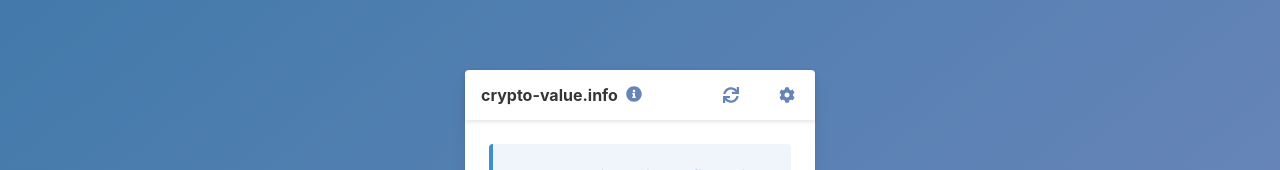
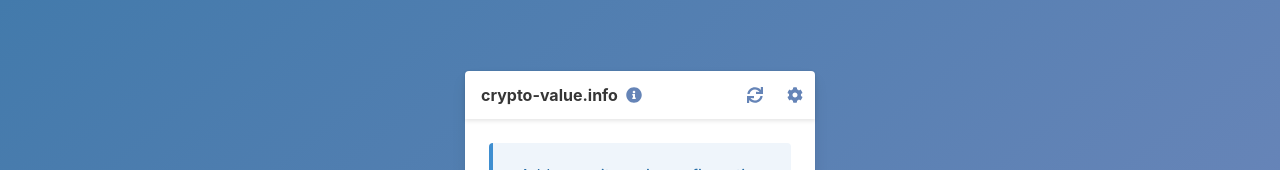
Before and after one commit to martinek/crypto-value, a React (Create React App) app: page / in a window 1280 px wide. Shown: the part 131-301 px from the top of the page. Built offline with nearby package versions, Linux system fonts and the light colour scheme.

Commit message:
Fix icons in header

```diff
--- a/src/assets/stylesheets/app.scss
+++ b/src/assets/stylesheets/app.scss
@@ -1,5 +1,3 @@
-/* App */
-
 @import "variables";
 
 @import "~bulma/bulma";
@@ -8,6 +6,11 @@
 .editor-card {
   max-width: 350px;
   margin: 0 auto;
+}
+
+.card-header-icon {
+  padding-left: 0.5em;
+  padding-right: 0.5em;
 }
 
 .card-header-title a svg {
--- a/src/components/organisms/CardHeader.tsx
+++ b/src/components/organisms/CardHeader.tsx
@@ -25,9 +25,7 @@ const CardHeader = ({ children, back }: IProps) => {
           <span>{title}</span>
         )}
         <a className="info-icon has-text-primary" onClick={open}>
-          <span className="icon">
-            <span className="fas fa-info-circle" />
-          </span>
+          <span className="fas fa-info-circle" />
         </a>
       </p>
       {children}
```
